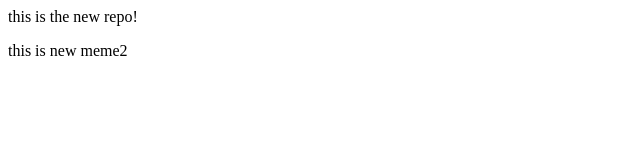
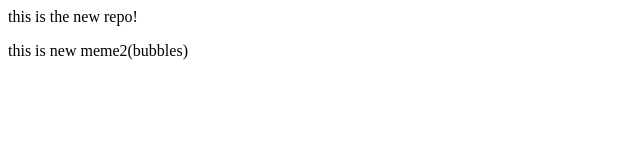
Before and after one commit to RevHeadGuy/merepo, a plain HTML site: page index.html in a window 1280 px wide. Shown: the full height of the page, 0-640 px from the left. Drawn offline with Linux system fonts and the light colour scheme.

Commit message:
add bubbles

```diff
--- a/index.html
+++ b/index.html
@@ -1,2 +1,2 @@
 <p>this is the new repo!</p>
-<p>this is new meme2</p>
+<p>this is new meme2(bubbles)</p>
```
